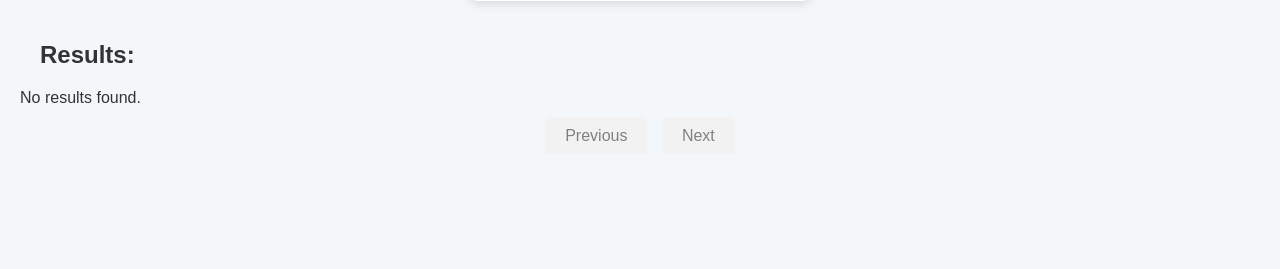
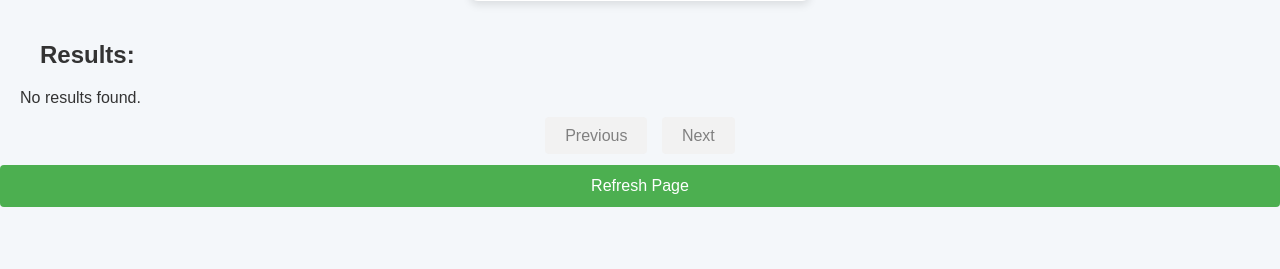
Before and after one commit to Jaygu1990/ScamTracking-System, a Flask app: page /query in a window 1280 px wide. Shown: the part 373-642 px from the top of the page. Run offline with Flask 2, Linux system fonts and the light colour scheme.

Commit message:
3 version

```diff
--- a/templates/query.html
+++ b/templates/query.html
@@ -150,6 +150,11 @@
             document.getElementById("tiktok_username").addEventListener("input", toggleFields);
             document.getElementById("address").addEventListener("input", toggleFields);
         };
+
+        // Function to refresh the page
+        function refreshPage() {
+            window.location.reload();
+        }
     </script>
 </head>
 <body>
@@ -190,5 +195,10 @@
         <a href="/query?page={{ page - 1 }}" {% if page == 1 %}style="pointer-events: none; color: grey;"{% endif %}>Previous</a>
         <a href="/query?page={{ page + 1 }}" {% if not has_next_page %}style="pointer-events: none; color: grey;"{% endif %}>Next</a>
     </div>
+
+    <!-- Refresh Button -->
+    <div style="text-align: center; margin-top: 20px;">
+        <button onclick="refreshPage()">Refresh Page</button>
+    </div>
 </body>
 </html>
```
